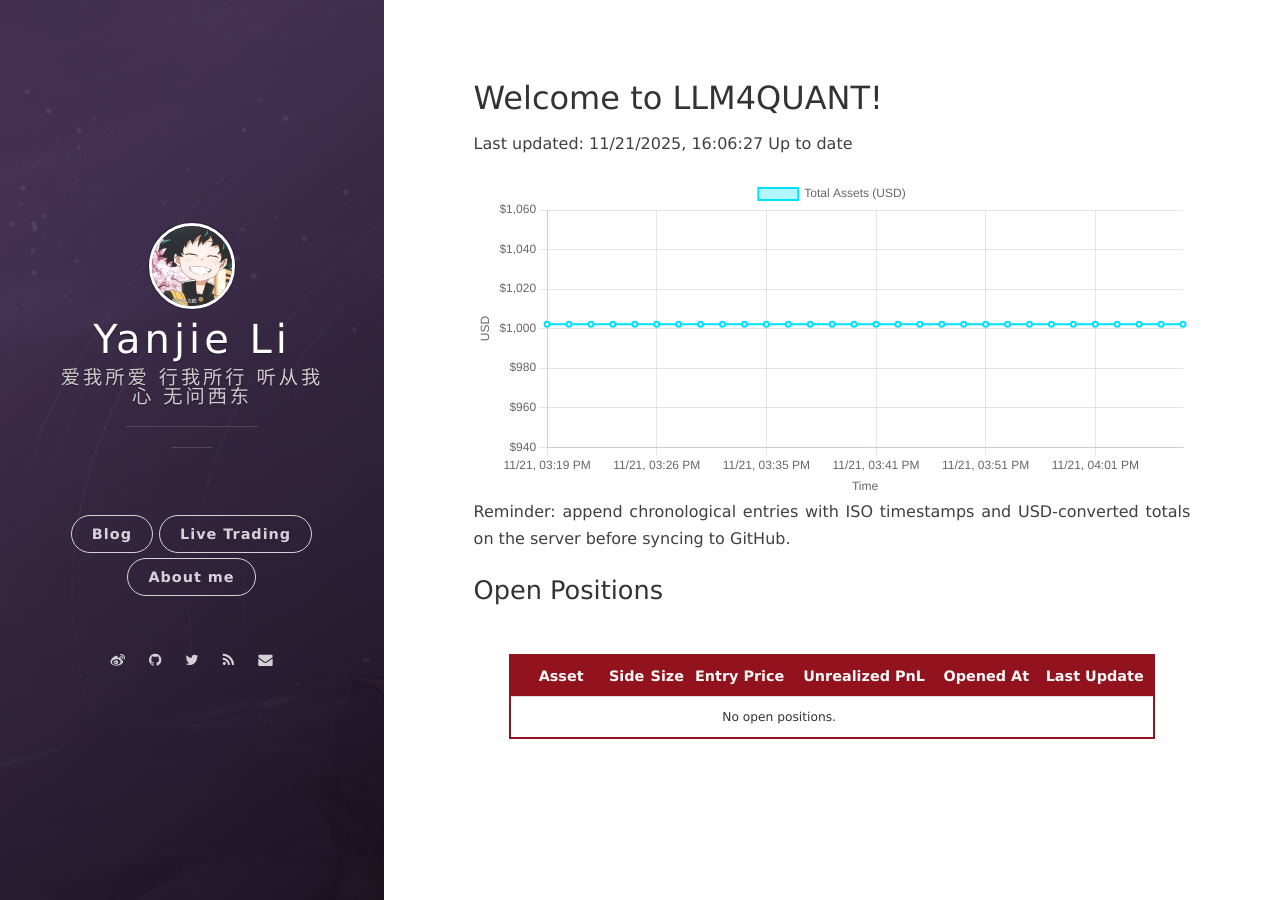
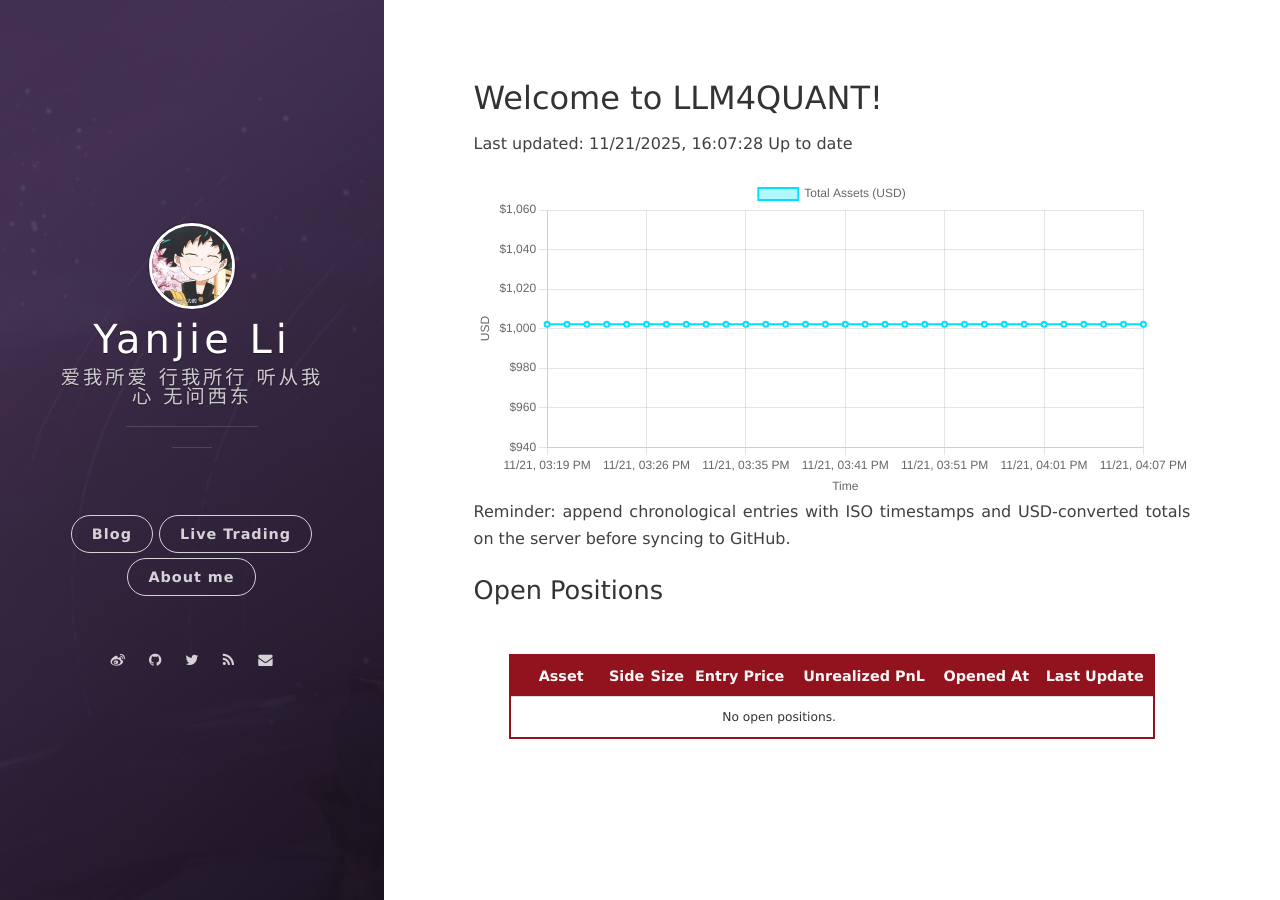
Before and after one commit to leeyegy/leeyegy.github.io, a Jekyll site: the page built from live-trading.html, in a window 1280 px wide. Built offline with Jekyll 4.4.1, drawn with Linux system fonts in a browser that asks for light colours; nearby versions of some CDN libraries.

Commit message:
AccountMonitor: update balance history 2025-11-22T00:07:28+08:00

```diff
--- a/assets/data/binance/balance-history.json
+++ b/assets/data/binance/balance-history.json
@@ -1,5 +1,5 @@
 {
-  "generatedAt": "2025-11-22T00:06:27+08:00",
+  "generatedAt": "2025-11-22T00:07:28+08:00",
   "asset": "total_usd_value",
   "history": [
     {
@@ -121,6 +121,10 @@
     {
       "timestamp": "2025-11-22T00:06:27+08:00",
       "totalUsd": 1002.16734911
+    },
+    {
+      "timestamp": "2025-11-22T00:07:28+08:00",
+      "totalUsd": 1002.16734911
     }
   ]
 }
```
